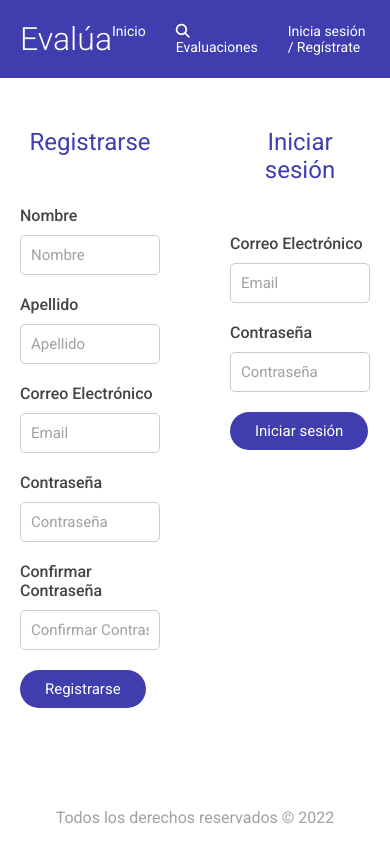
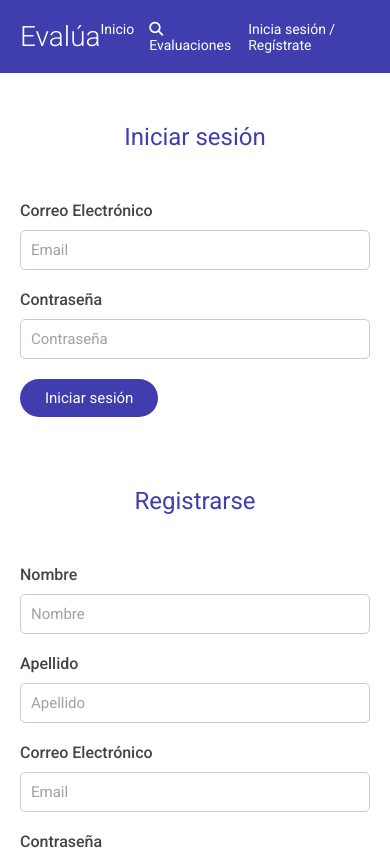
Before and after one commit to sebafrugar/Evalua, a React (Create React App) app in the folder client/: page /registerLogin in a window 390 px wide. Shown: the top 850 px of the page. Built offline with nearby package versions, Linux system fonts and the light colour scheme.

Commit message:
Versión responsiva para Login/Registro

```diff
--- a/client/src/App.css
+++ b/client/src/App.css
@@ -653,8 +653,13 @@ footer {
 
 @media only screen and (max-width: 960px) {
 
+  h1 {
+    font-size: 28px;
+  }
+
   .header nav {
     font-size: 14px;
+    gap: 15px;
   }
 
   .filters {
@@ -692,4 +697,8 @@ footer {
     font-size: 14px;
   }
 
+  .register-login {
+    flex-direction: column-reverse;
+  }
+
 }
```
